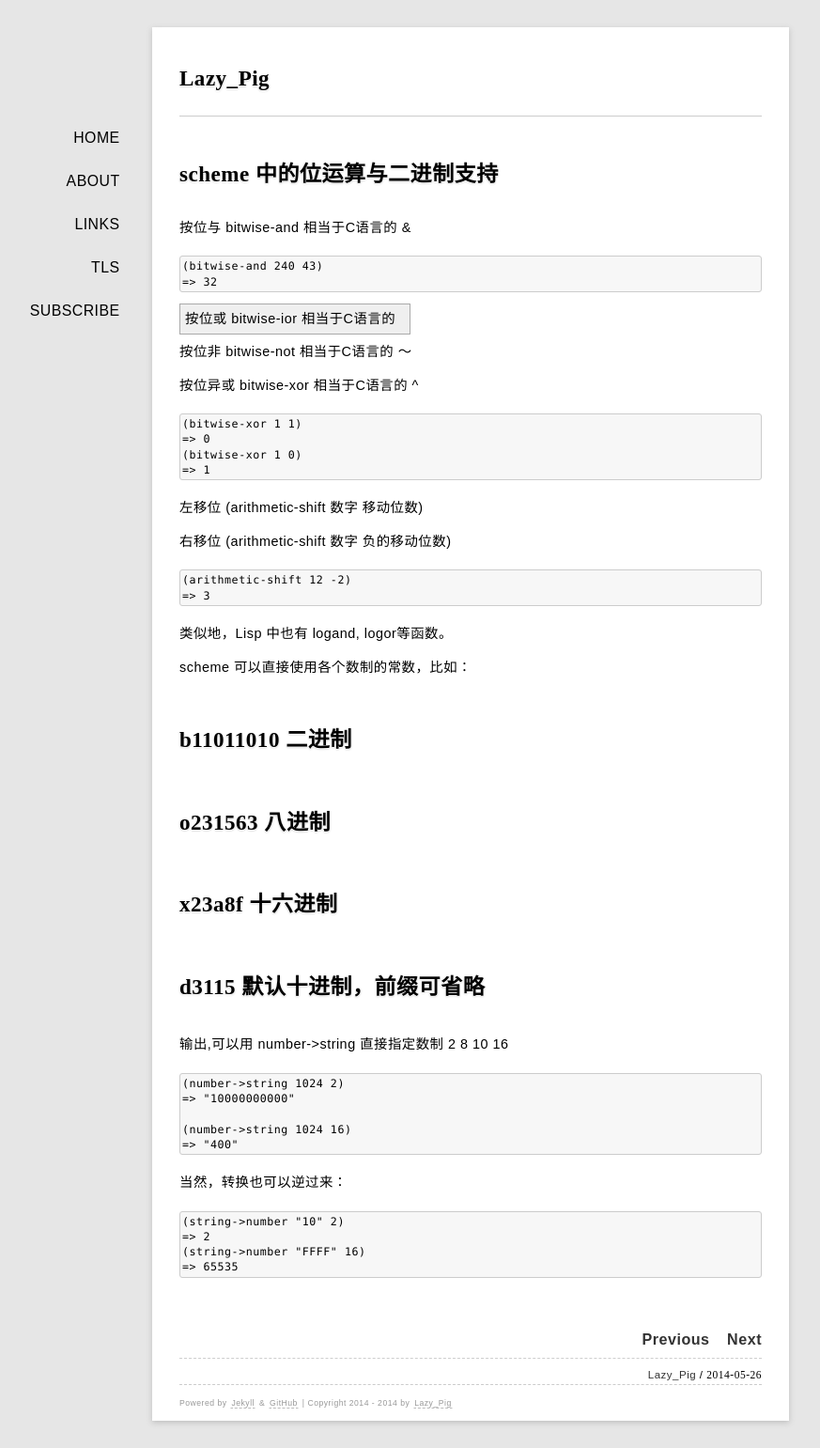
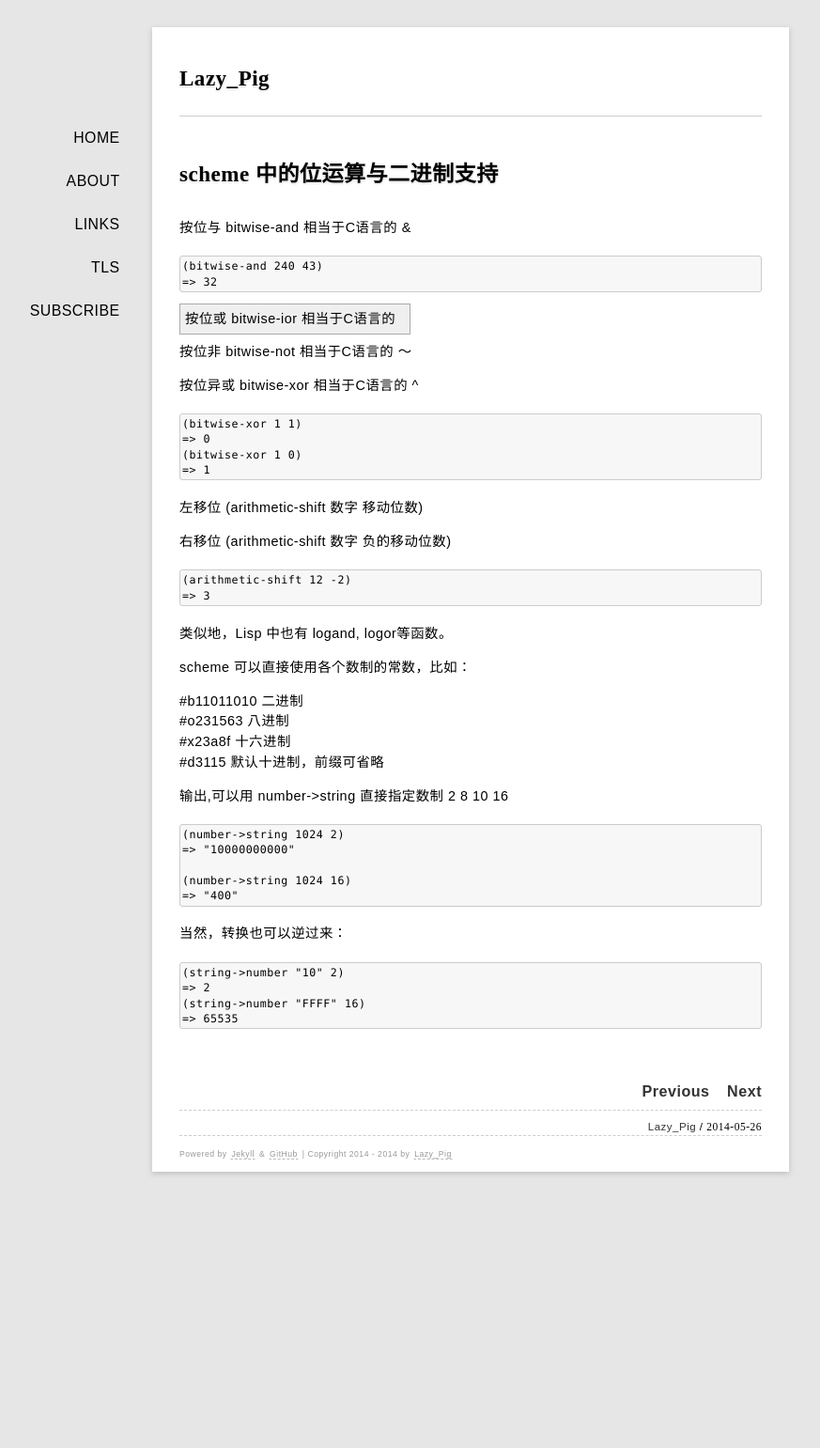
Before and after one commit to rhuichao/uternet.github.io, a Jekyll site: the page built from _posts/2014-05-26-bitwise-in-scheme.md, in a window 1280 px wide. Shown: the whole page at 94% size, without its empty margins (139-1012 px from the left). Built offline with Jekyll 4.4.1, drawn with Linux system fonts in a browser that asks for light colours; some web fonts are replaced; Markdown is read by kramdown in place of the engine named in the settings; after the commit the page ends 1276 px from its top, so only the background shows below that.

Commit message:
new document posted

```diff
--- a/_posts/2014-05-26-bitwise-in-scheme.md
+++ b/_posts/2014-05-26-bitwise-in-scheme.md
@@ -31,10 +31,10 @@ date: 2014-05-26
 
 scheme 可以直接使用各个数制的常数，比如：
 
-#b11011010 二进制
-#o231563   八进制
-#x23a8f    十六进制
-#d3115     默认十进制，前缀可省略
+\#b11011010 二进制
+\#o231563   八进制
+\#x23a8f    十六进制
+\#d3115     默认十进制，前缀可省略
 
 输出,可以用 number->string 直接指定数制 2 8 10 16
 
```
